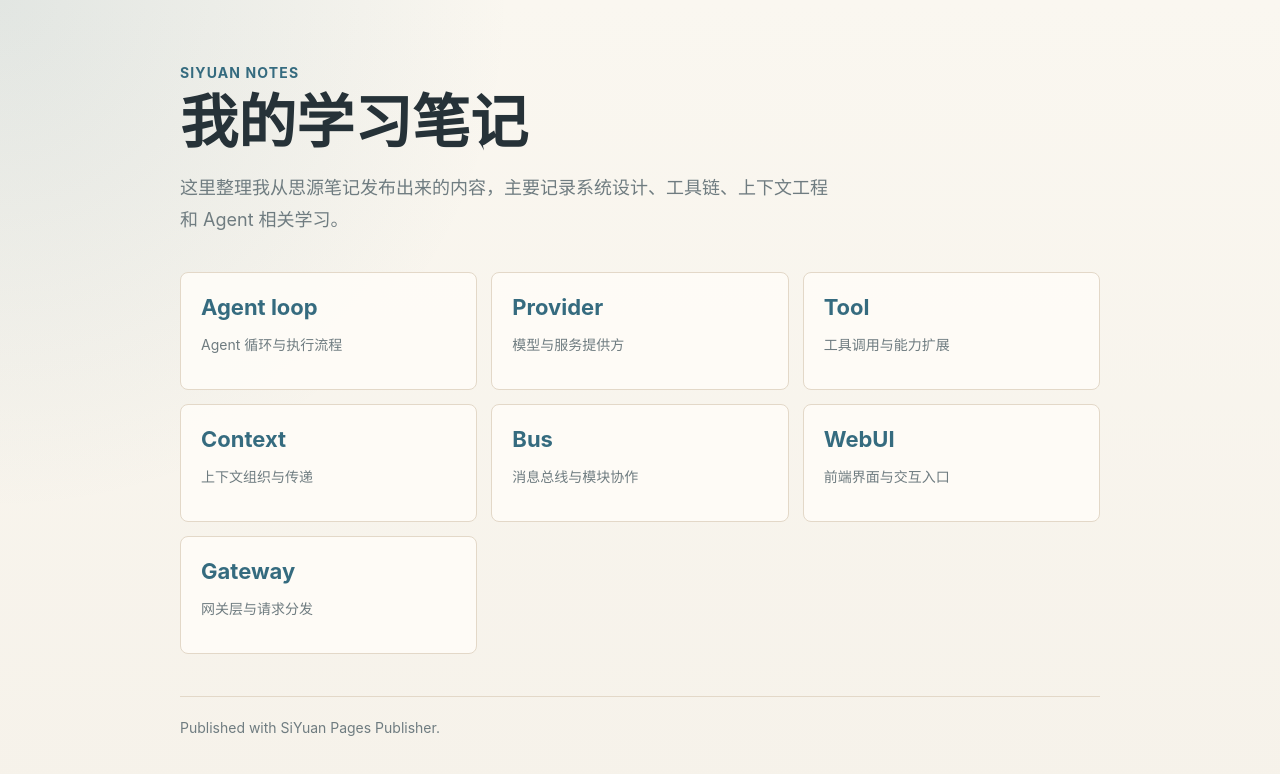
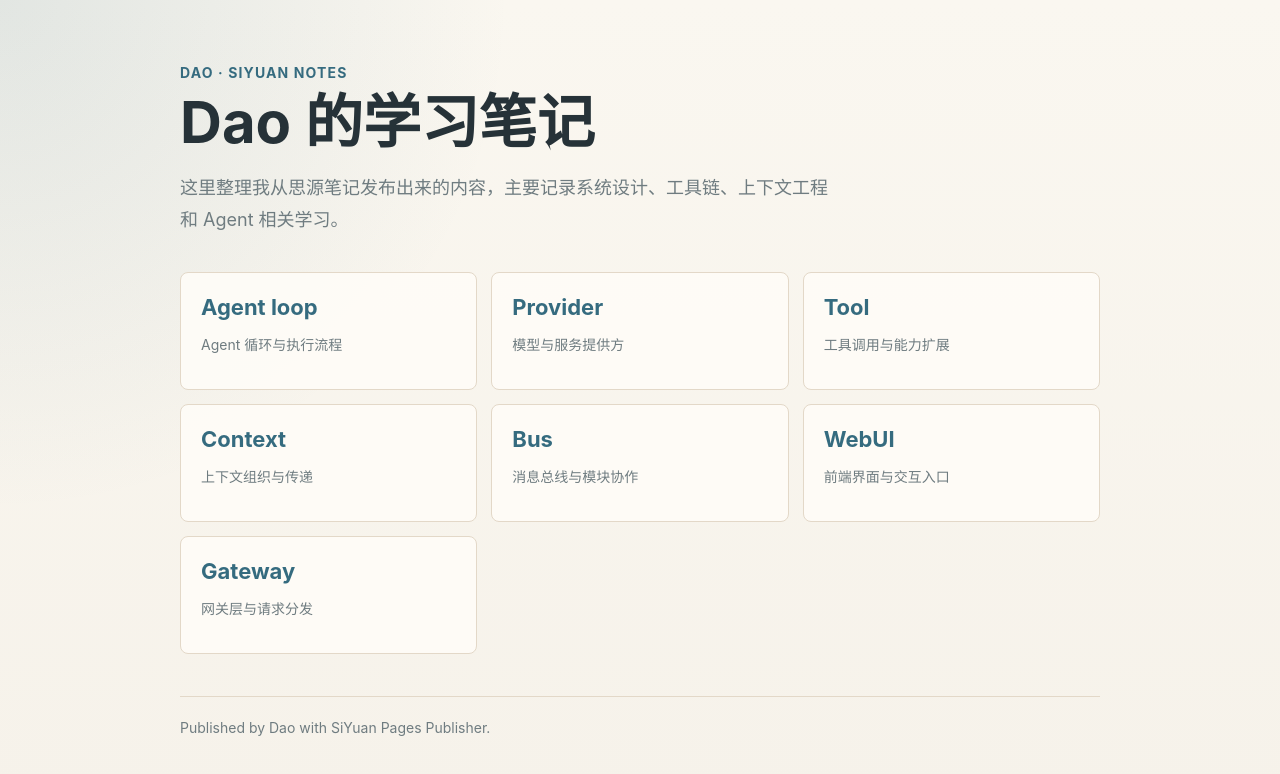
Before and after one commit to Handao-dao/Handao-dao.github.io, a plain HTML site: page index.html in a window 1280 px wide. Drawn offline with Linux system fonts and the light colour scheme.

Commit message:
Update homepage title and Agent loop link

```diff
--- a/index.html
+++ b/index.html
@@ -4,7 +4,7 @@
 <head>
     <meta charset="utf-8" />
     <meta name="viewport" content="width=device-width, initial-scale=1" />
-    <title>我的学习笔记</title>
+    <title>Dao 的 Nanobot 学习笔记</title>
     <style>
         :root {
             --bg: #f6f2ea;
@@ -13,7 +13,6 @@
             --muted: #6f7c80;
             --line: #e3d8c8;
             --accent: #356b7f;
-            --accent-soft: #e6f0f2;
         }
 
         * {
@@ -133,13 +132,13 @@
 <body>
     <main>
         <header>
-            <p class="eyebrow">SiYuan Notes</p>
-            <h1>我的学习笔记</h1>
+            <p class="eyebrow">Dao · SiYuan Notes</p>
+            <h1>Dao 的学习笔记</h1>
             <p class="intro">这里整理我从思源笔记发布出来的内容，主要记录系统设计、工具链、上下文工程和 Agent 相关学习。</p>
         </header>
 
         <section class="notes" aria-label="笔记目录">
-            <a class="note" href="/Agent%20loop/">
+            <a class="note" href="/Agent-loop/">
                 <span class="note-title">Agent loop</span>
                 <span class="note-meta">Agent 循环与执行流程</span>
             </a>
@@ -176,7 +175,7 @@
         </section>
 
         <footer>
-            Published with SiYuan Pages Publisher.
+            Published by Dao with SiYuan Pages Publisher.
         </footer>
     </main>
 </body>
```
